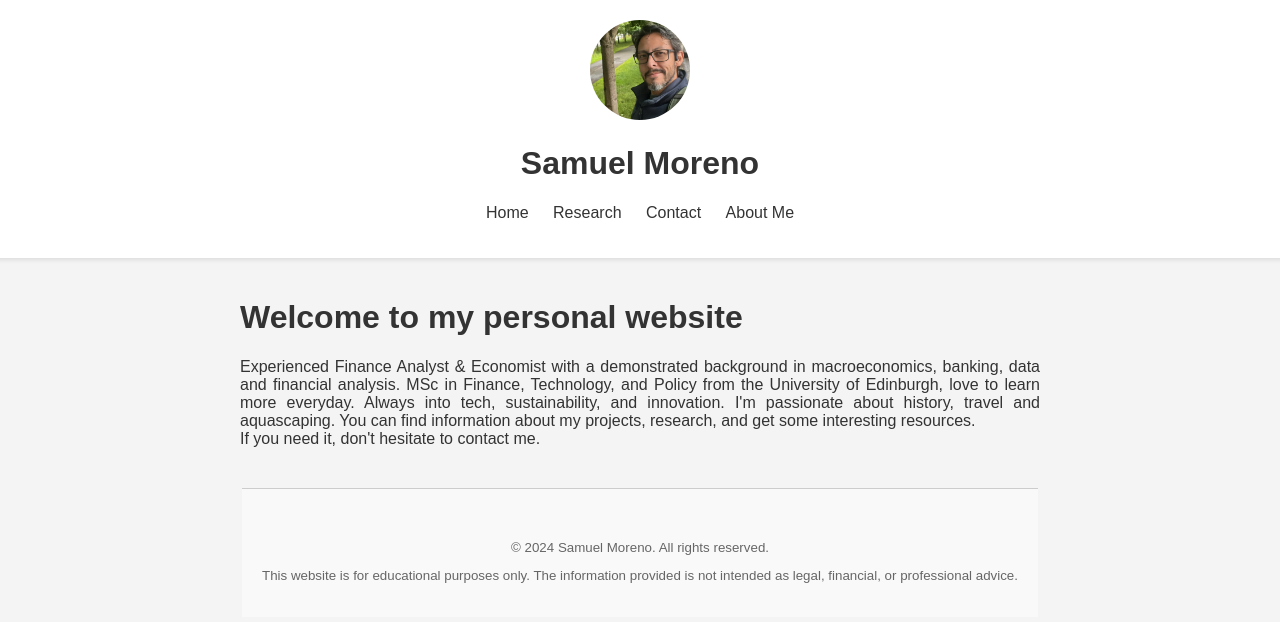
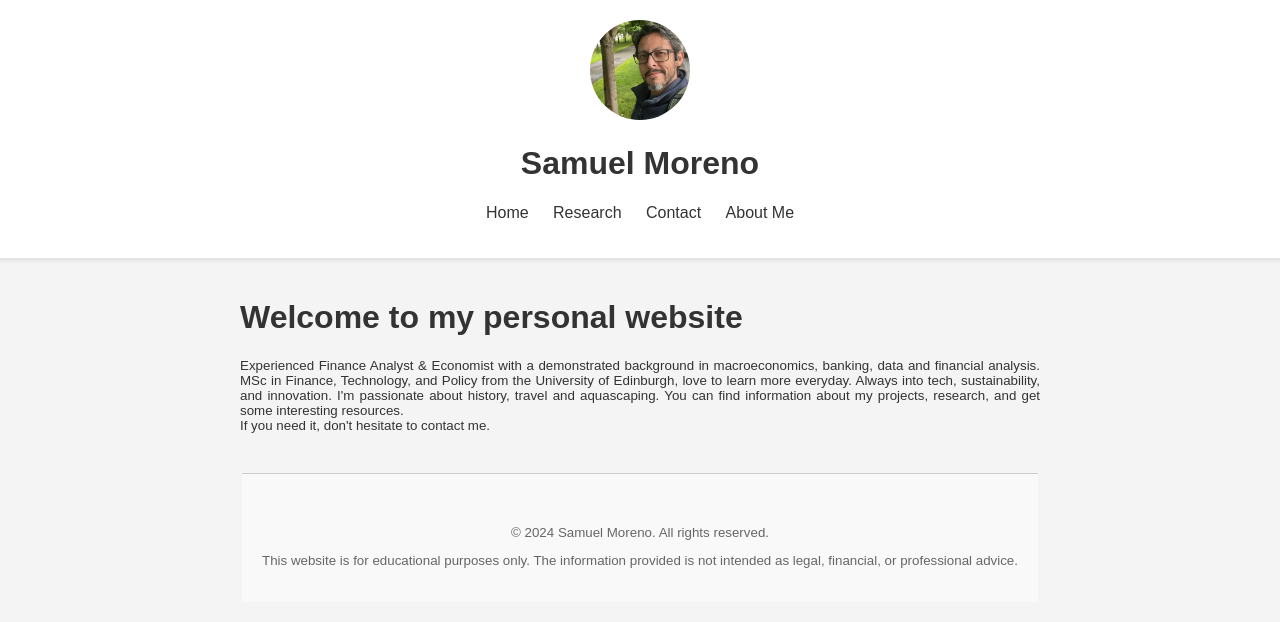
Before and after one commit to GregSom-MSc/GregSom-MSc.github.io, a Jekyll site: the page built from index.md, in a window 1280 px wide. Shown: the top 622 px of the page. Built offline with Jekyll 4.4.1, drawn with Linux system fonts in a browser that asks for light colours.

Commit message:
Update index.md

```diff
--- a/index.md
+++ b/index.md
@@ -4,7 +4,7 @@ layout: default
 
 # Welcome to my personal website
 
-<div style="text-align: justify;">
+<div style="text-align: justify;font-size:smaller;">
 Experienced Finance Analyst & Economist with a demonstrated background in macroeconomics, banking, data and financial analysis.
 MSc in Finance, Technology, and Policy from the University of Edinburgh, love to learn more everyday.
 Always into tech, sustainability, and innovation. I'm passionate about history, travel and aquascaping.
```
